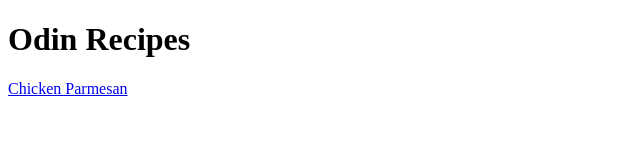
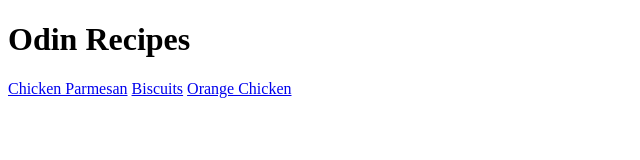
Before and after one commit to solzombii/odin-recipes, a plain HTML site: page index.html in a window 1280 px wide. Shown: the whole page, without its empty margins (0-640 px from the left). Drawn offline with Linux system fonts and the light colour scheme.

Commit message:
add links to orange chicken and biscuits

```diff
--- a/index.html
+++ b/index.html
@@ -3,10 +3,12 @@
 <head>
     <meta charset="UTF-8">
     <meta name="viewport" content="width=device-width, initial-scale=1.0">
-    <title>Document</title>
+    <title>Odin Recipes</title>
 </head>
 <body>
     <h1>Odin Recipes</h1>
     <a href="recipes/chicken-parmesan.html">Chicken Parmesan</a>
+    <a href="recipes/biscuits.html">Biscuits</a>
+    <a href="recipes/orange-chicken.html">Orange Chicken</a>
 </body>
 </html>
```
